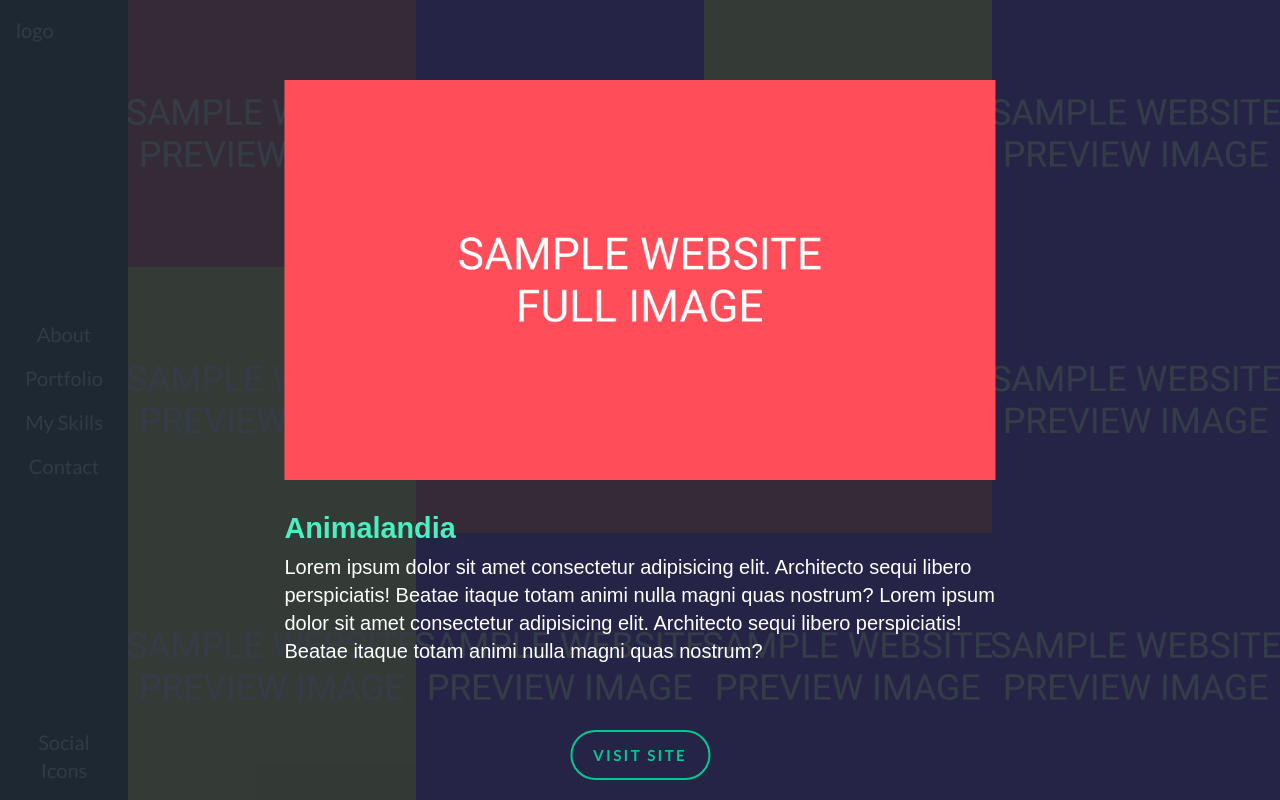
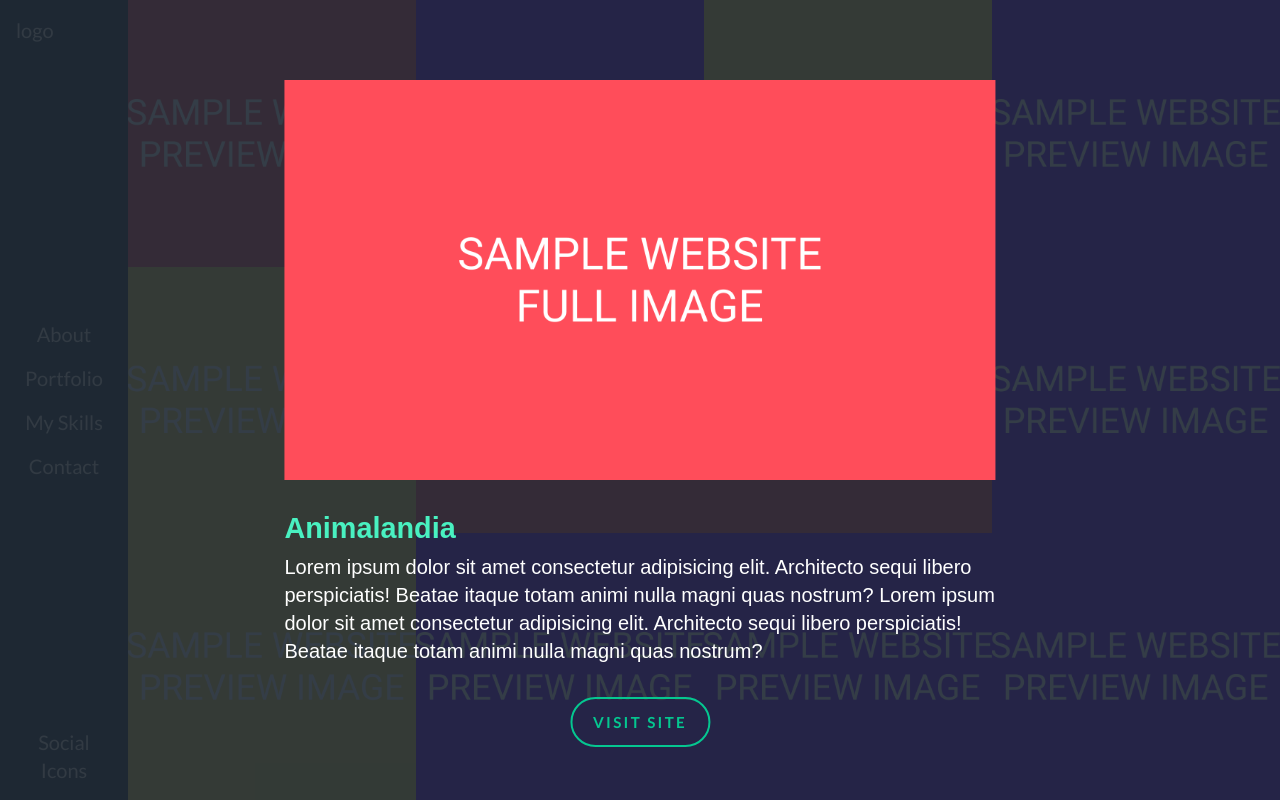
Before and after one commit to devMarco02/devMarco-Portfolio, a React (Create React App) app: page /portfolio in a window 1280 px wide. Both pictures are taken after a click on the element 272 px from the left and 133 px from the top of the page. Built offline with nearby package versions, Linux system fonts and the light colour scheme; a web font is replaced by a local one.

Commit message:
modal__btn not showing - try fix

```diff
--- a/src/css/main.css
+++ b/src/css/main.css
@@ -2228,7 +2228,6 @@ textarea::placeholder {
   }
 }
 .portfolio__modal-btn {
-  margin-top: auto;
   margin-bottom: 2.5vh;
 }
 
--- a/src/stylesheets/layout/_portfolio.scss
+++ b/src/stylesheets/layout/_portfolio.scss
@@ -490,7 +490,7 @@
   }
 
   &__modal-btn {
-    margin-top: auto;
+    // margin-top: auto;
     margin-bottom: 2.5vh;
   }
 }
```
Also changed, not shown: 1 other file (tests, documents, lock files or other folders).
